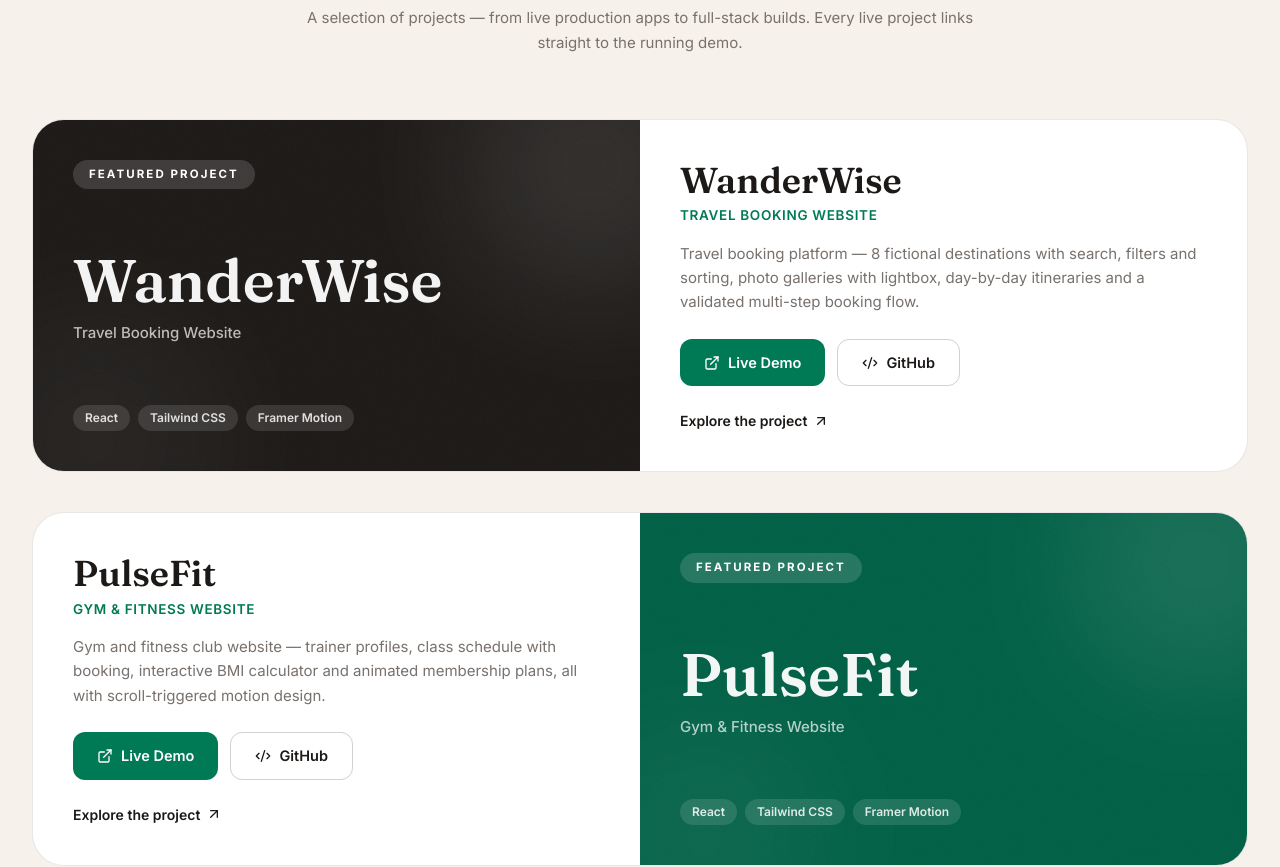
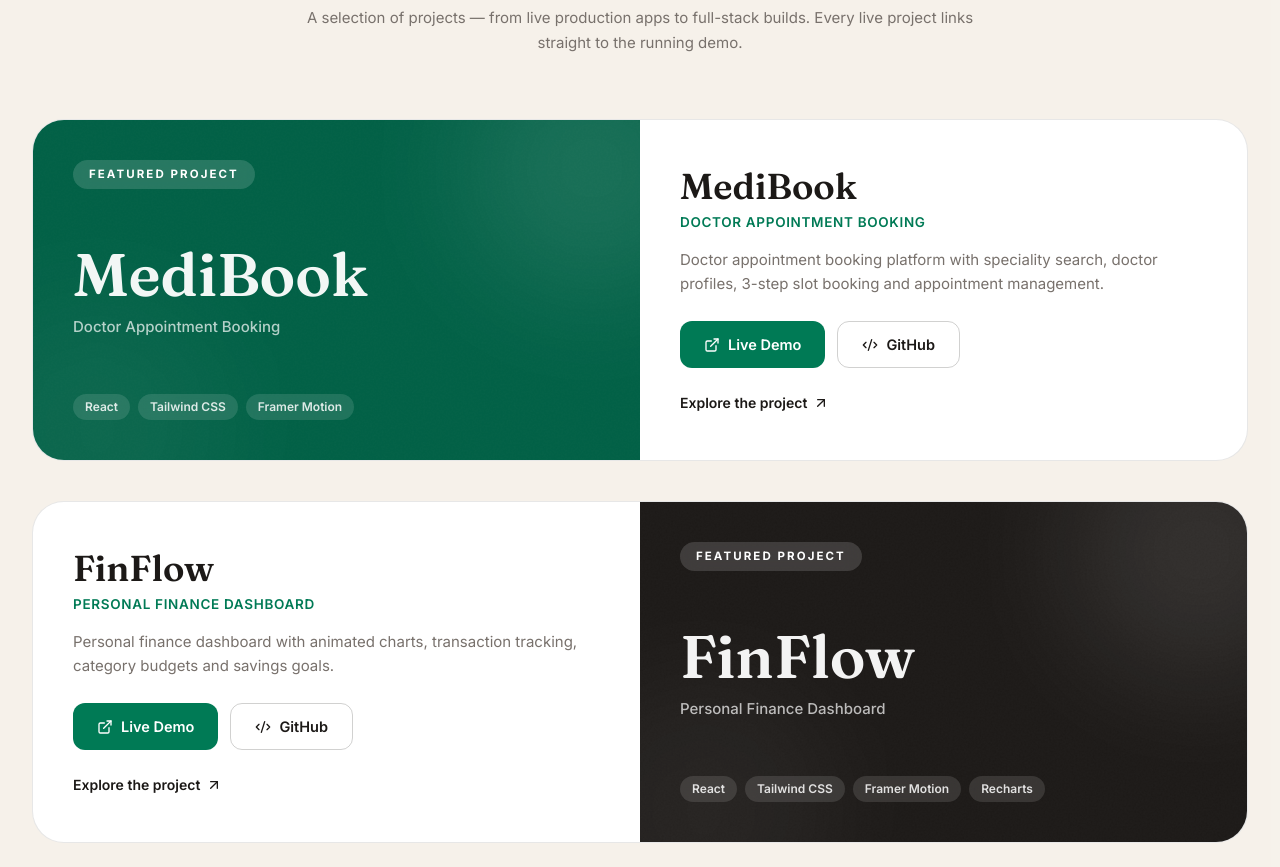
Before and after one commit to MuhammadShahzaib1423/shahzaib-portfolio, a React (Vite) app: page / in a window 1280 px wide. Shown: the part 5120-5987 px from the top of the page. Built offline with nearby package versions, Linux system fonts and the light colour scheme.

Commit message:
Add MediBook and FinFlow as featured projects

```diff
--- a/src/data/portfolio.js
+++ b/src/data/portfolio.js
@@ -107,6 +107,28 @@ export const SERVICES = [
 ];
 
 export const PROJECTS = [
+  {
+    name: "MediBook",
+    tagline: "Doctor Appointment Booking",
+    description:
+      "Doctor appointment booking platform with speciality search, doctor profiles, 3-step slot booking and appointment management.",
+    tech: ["React", "Tailwind CSS", "Framer Motion"],
+    live: "https://medibook-muhammad-shahzaibs-projects-16858ef3.vercel.app",
+    repo: "https://github.com/MuhammadShahzaib1423/MediBook",
+    featured: true,
+    accent: "emerald",
+  },
+  {
+    name: "FinFlow",
+    tagline: "Personal Finance Dashboard",
+    description:
+      "Personal finance dashboard with animated charts, transaction tracking, category budgets and savings goals.",
+    tech: ["React", "Tailwind CSS", "Framer Motion", "Recharts"],
+    live: "https://finflow-muhammad-shahzaibs-projects-16858ef3.vercel.app",
+    repo: "https://github.com/MuhammadShahzaib1423/FinFlow",
+    featured: true,
+    accent: "amber",
+  },
   {
     name: "WanderWise",
     tagline: "Travel Booking Website",
```
